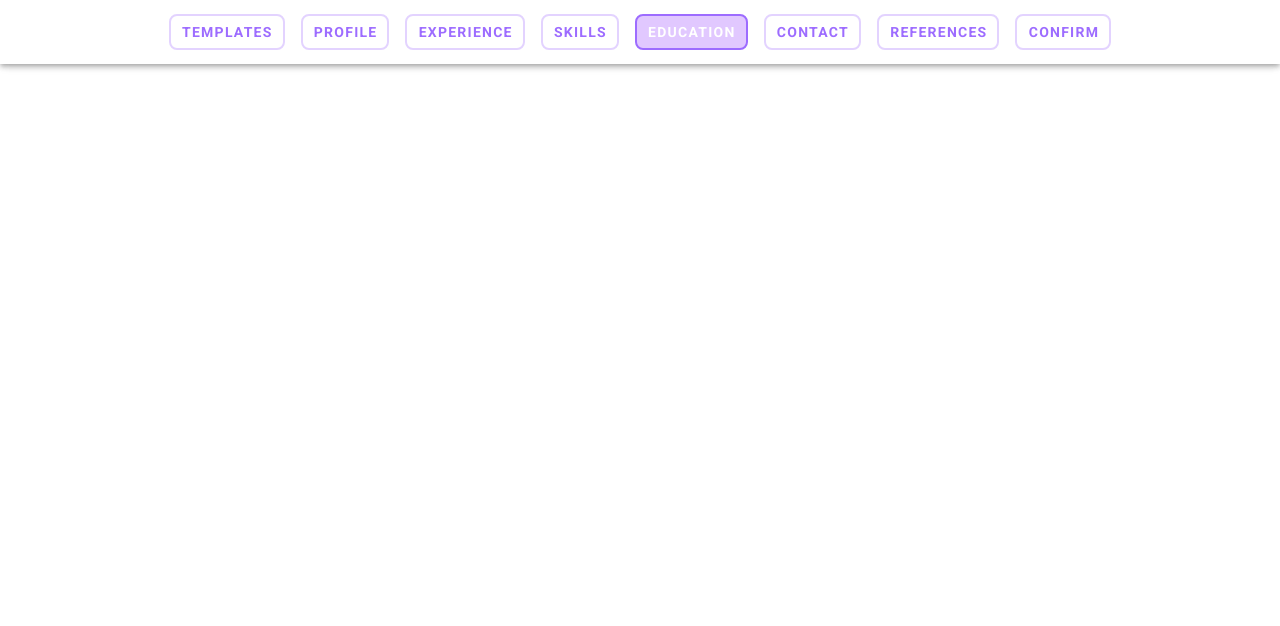
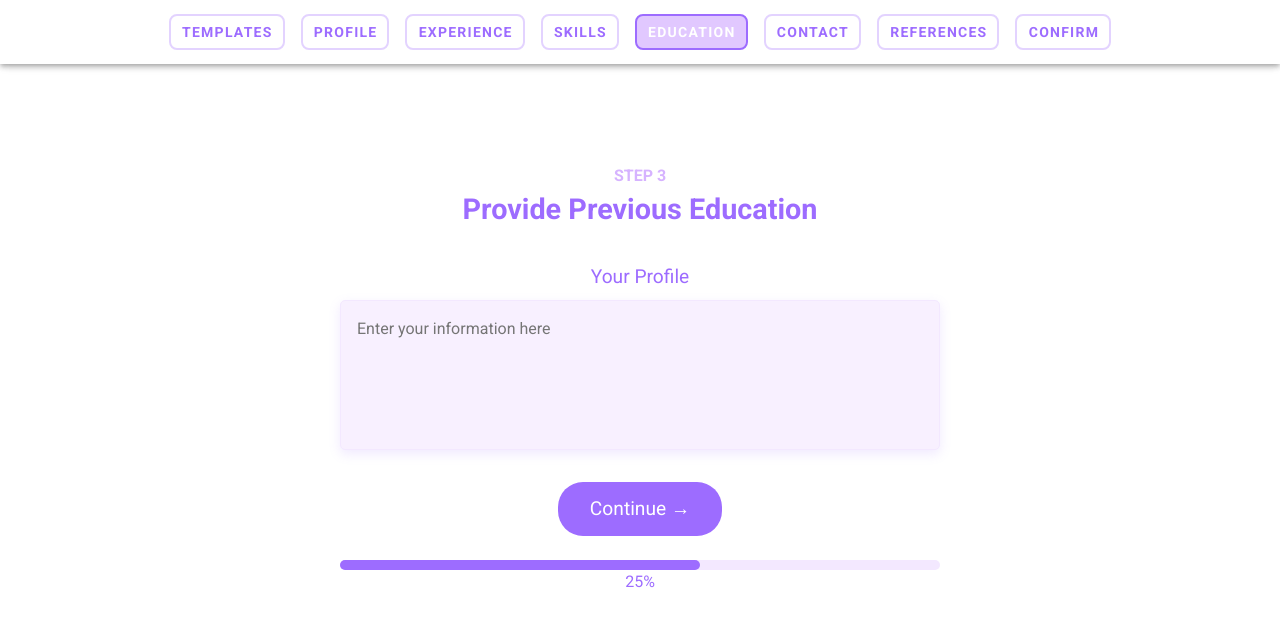
Before and after one commit to Matthew-Jang/frontend-resume-builder, a Vue app: page /education in a window 1280 px wide. Shown: the top 626 px of the page. Built offline with nearby package versions, Linux system fonts and the light colour scheme; what webfontloader would draw is missing.

Commit message:
Initial Education Page

```diff
--- a/src/router.js
+++ b/src/router.js
@@ -11,6 +11,7 @@ import EditLesson from "./views/EditLesson.vue";
 import ProfileStep from "./views/ProfileStep.vue";
 import HomePage from "./views/HomePage.vue";
 import LoginSignup from "./views/LoginSignup.vue";
+import Education from "./views/Education.vue"
 
 const router = createRouter({
   history: createWebHistory(import.meta.env.BASE_URL),
@@ -41,6 +42,11 @@ const router = createRouter({
       path: '/profile',
       name: 'profile',
       component: ProfileStep,
+    },
+    {
+      path: '/education',
+      name: 'education',
+      component: Education,
     },
     {
       path: "/edit/:id",
--- /dev/null
+++ b/src/views/Education.vue
@@ -0,0 +1,143 @@
+<template>
+    <div class="profile-step-container">
+      <!-- Step Heading -->
+      <div class="step-header">
+        <h2>STEP 3</h2>
+        <h1>Provide Previous Education</h1>
+      </div>
+
+      <!-- Profile Input Field -->
+      <div class="profile-input">
+        <label for="profile-summary">Your Profile</label>
+        <textarea
+          id="profile-summary"
+          placeholder="Enter your information here"
+          v-model="profileSummary"
+          required
+        ></textarea>
+      </div>
+
+      <!-- Continue Button Centered -->
+      <div class="button-container">
+        <button class="continue-button">Continue →</button>
+      </div>
+
+      <!-- Progress Bar -->
+      <div class="progress-bar">
+        <div class="progress" style="width: 60%;"></div>
+        <span class="progress-percentage">25%</span>
+      </div>
+    </div>
+  </template>
+
+  <script>
+  export default {
+    data() {
+      return {
+        profileSummary: "",
+      };
+    },
+  };
+  </script>
+
+  <style scoped>
+  /* Container for the entire profile step */
+  .profile-step-container {
+    text-align: center;
+    padding-top: 2rem;
+  }
+
+  /* Step Header */
+  .step-header {
+    text-align: center;
+    margin: 2rem auto;
+    max-width: 600px;
+  }
+
+  .step-header h2 {
+    font-size: 1rem;
+    color: #d6b3ff;
+    margin: 0;
+  }
+
+  .step-header h1 {
+    font-size: 1.8rem;
+    color: #9d6cff;
+    font-weight: bold;
+  }
+
+  /* Profile Input Field */
+  .profile-input {
+    display: flex;
+    flex-direction: column;
+    align-items: center;
+    margin: 2rem auto;
+    width: 80%;
+    max-width: 600px;
+  }
+
+  .profile-input label {
+    font-size: 1.2rem;
+    color: #9d6cff;
+    margin-bottom: 0.5rem;
+  }
+
+  .profile-input textarea {
+    width: 100%;
+    height: 150px;
+    padding: 1rem;
+    border: 1px solid #f3e8ff;
+    background-color: #f8f0ff;
+    border-radius: 5px;
+    font-size: 1rem;
+    color: #9d6cff;
+    resize: none;
+    box-shadow: 0px 4px 12px rgba(157, 108, 255, 0.15);
+  }
+
+  /* Centered Continue Button */
+  .button-container {
+    display: flex;
+    justify-content: center;
+    margin-top: 2rem;
+  }
+
+  .continue-button {
+    background-color: #9d6cff;
+    color: #fff;
+    padding: 0.8rem 2rem;
+    font-size: 1.2rem;
+    border: none;
+    border-radius: 25px;
+    cursor: pointer;
+    transition: background-color 0.3s;
+  }
+
+  .continue-button:hover {
+    background-color: #7b4fcf;
+  }
+
+  /* Progress Bar */
+  .progress-bar {
+    width: 80%;
+    max-width: 600px;
+    margin: 1.5rem auto;
+    height: 10px;
+    background-color: #f3e8ff;
+    border-radius: 5px;
+    position: relative;
+  }
+
+  .progress {
+    height: 100%;
+    background-color: #9d6cff;
+    border-radius: 5px;
+  }
+
+  .progress-percentage {
+    text-align: center;
+    margin-top: 0.5rem;
+    font-size: 1rem;
+    color: #9d6cff;
+  }
+  </style>
```
